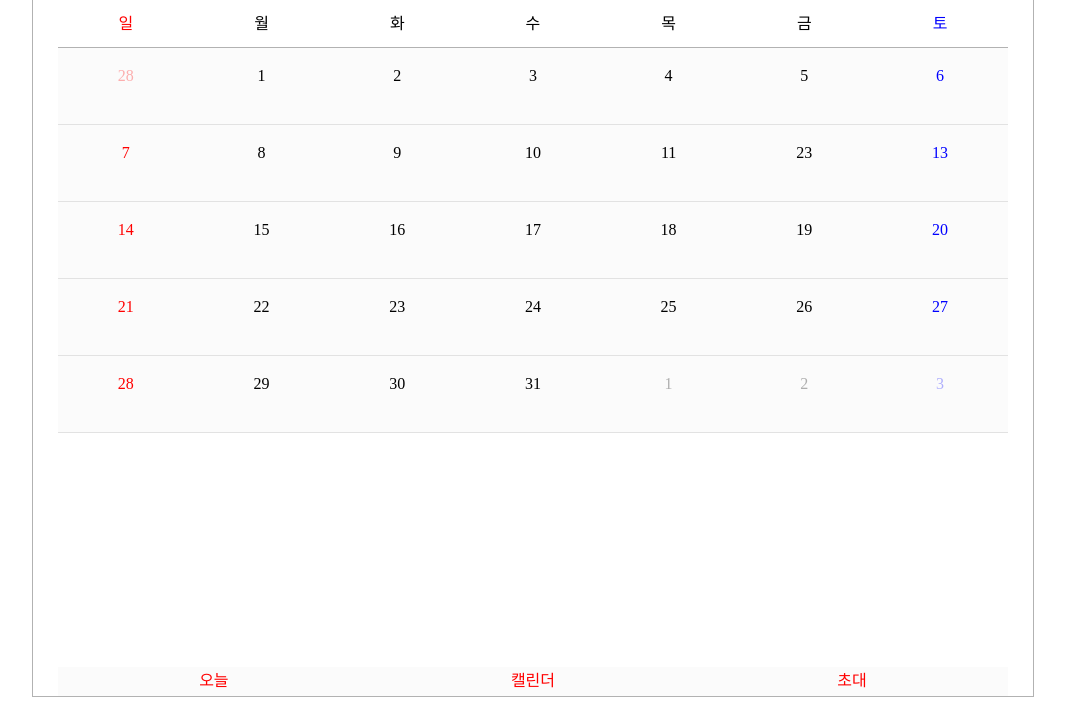
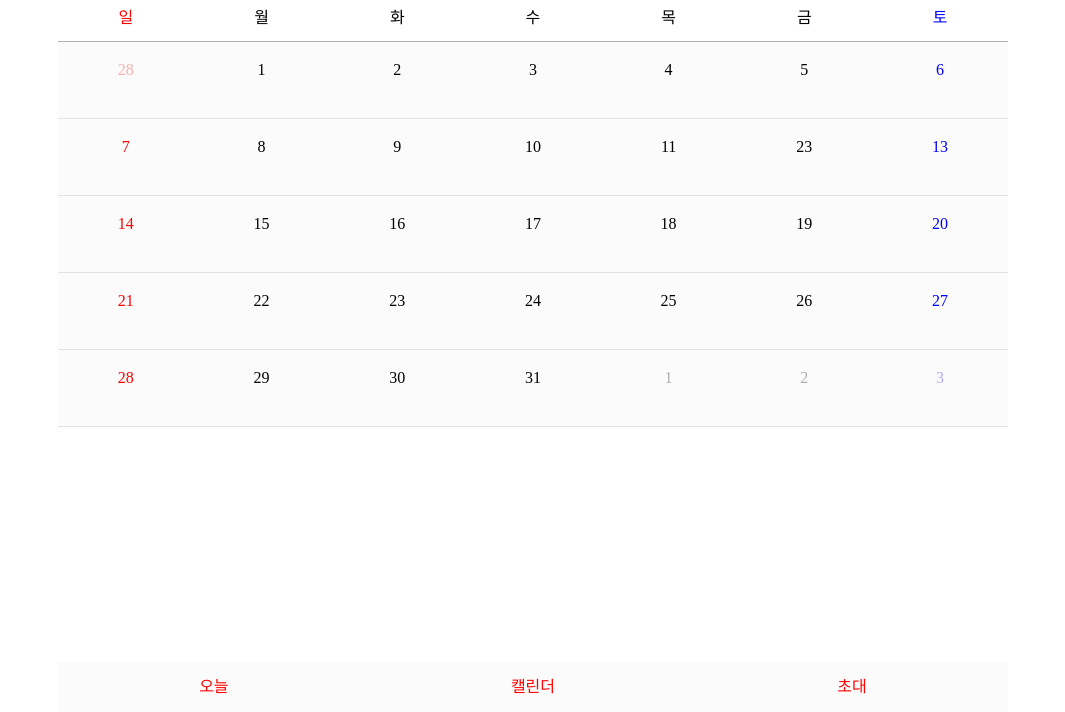
Before and after one commit to ysjkof/iPhone-calendar-clone, a plain HTML site: page index.html in a window 1280 px wide. Shown: the part 88-800 px from the top of the page, without its empty margins (107-1172 px from the left). Drawn offline with nearby package versions, Linux system fonts and the light colour scheme.

Commit message:
update
lower-nav 아래쪽 끝에 붙게함.

```diff
--- a/daily-list.css
+++ b/daily-list.css
@@ -1,3 +1,2 @@
 .daily-list {
-  height: 50vh;
 }
--- a/index.html
+++ b/index.html
@@ -7,7 +7,6 @@
   <title>iPhone Calendar</title>
 </head>
 <body>
-  <div>
   <nav>
     <span class="nav-column">
       <span>
@@ -84,6 +83,5 @@
       <div class="lower-nav__column"><span class="red">초대</span></div>
     </div>
   </main>
-  </div>
 </body>
 </html>
--- a/lower-nav.css
+++ b/lower-nav.css
@@ -1,11 +1,10 @@
 .lower-nav {
-  margin-top: auto;
+  position: fixed;
+  bottom: 0;
   display: flex;
   justify-content: space-around;
   align-items: center;
   height: 50px;
+  width: 950px;
   background-color: var(--main-dates__bg-color);
 }
-
-.lower-nav__column {
-}
--- a/main.css
+++ b/main.css
@@ -4,7 +4,6 @@ main {
   flex-direction: column;
   padding: 0 25px;
   margin-top: 25px;
-  height: 85vh;
 }
 
 .main-calendar {
--- a/styles.css
+++ b/styles.css
@@ -13,8 +13,3 @@ body {
   align-items: center;
   height: 100vh;
 }
-
-body > div {
-  border: var(--border-3);
-  margin: auto;
-}
```
